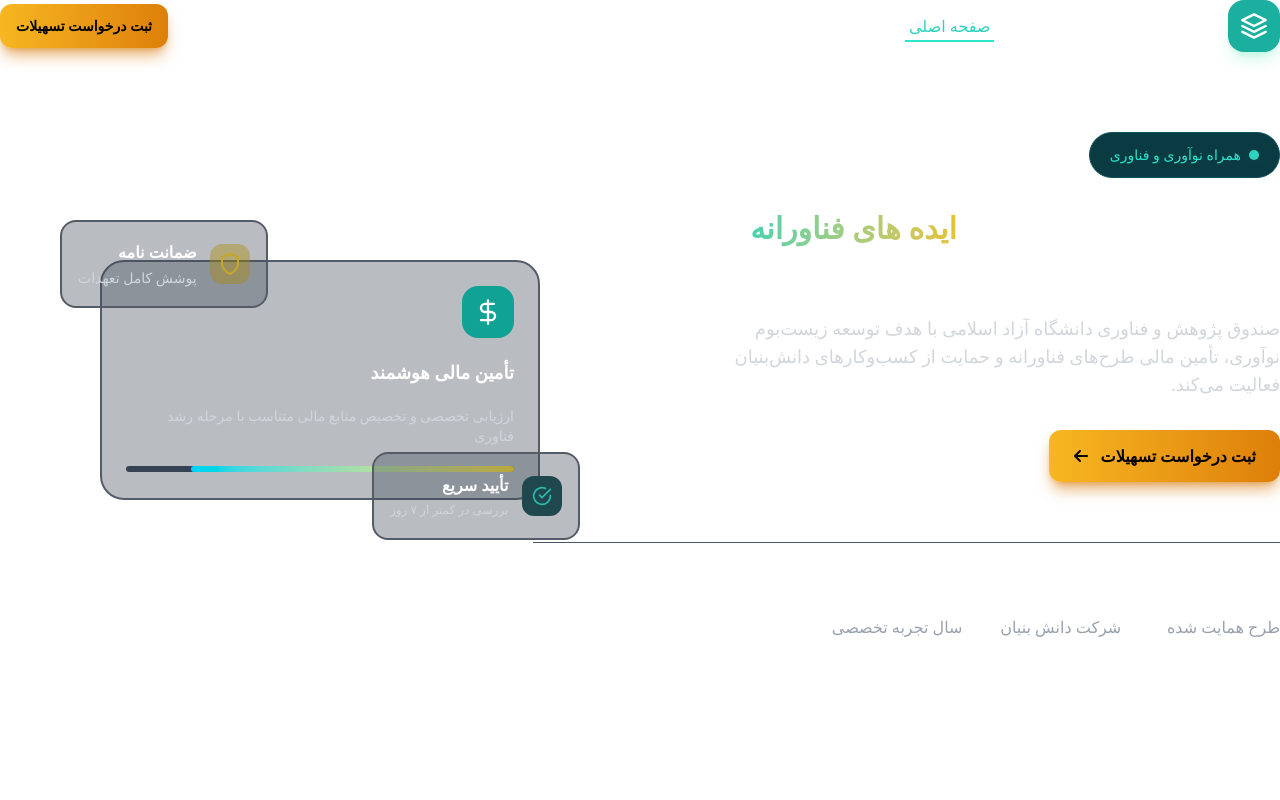
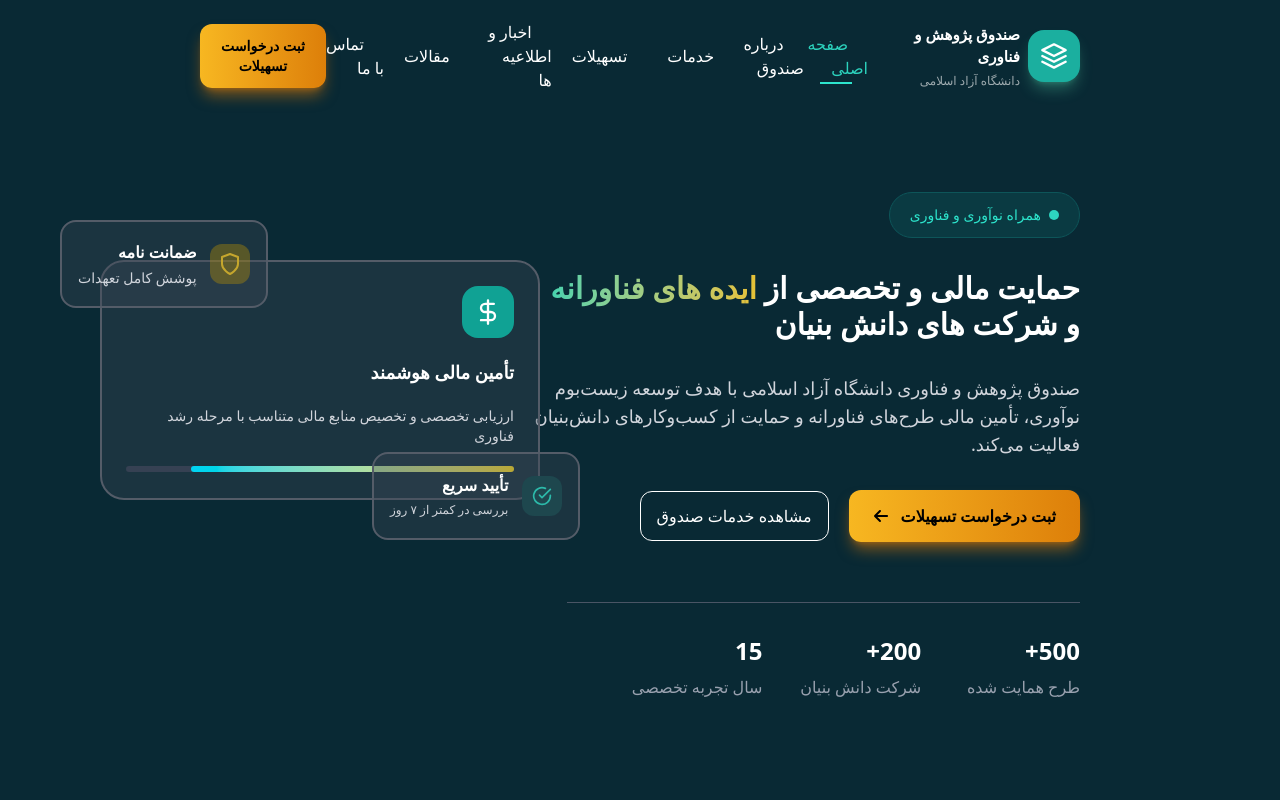
Before and after one commit to sobhanjaferi/Islamic-University, a Next.js app: page / in a window 1280 px wide. Shown: the top 800 px of the page. Built offline with nearby package versions, Linux system fonts and the light colour scheme.

Commit message:
[REFACTORE] layout background

```diff
--- a/src/features/Header/DesktopHeader.tsx
+++ b/src/features/Header/DesktopHeader.tsx
@@ -29,7 +29,7 @@ const DesktopHeader = ({ className, ...otherProps }: Props) => {
 
   return (
     <section
-      className={`w-full hidden xl:flex justify-between items-center ${className}`}
+      className={`w-full hidden xl:flex justify-between items-center bg-[#092934] p-3 sm:p-5 lg:px-50 ${className}`}
       {...otherProps}
     >
       <HeaderLogo />
--- a/src/features/article/Article.tsx
+++ b/src/features/article/Article.tsx
@@ -17,7 +17,7 @@ const Article = () => {
   const observer = useViewPort({ targetRef: observRef });
 
   return (
-    <>
+    <section className="bg-[#092934] lg:px-50 pb-60">
       <section
         ref={observRef}
         className="w-full pt-20 flex flex-col justify-start items-start gap-8"
@@ -64,7 +64,7 @@ const Article = () => {
       </section>
 
       <HeroCarts observer={observer} />
-    </>
+    </section>
   );
 };
 
--- a/src/features/article/HeroCarts.tsx
+++ b/src/features/article/HeroCarts.tsx
@@ -4,7 +4,7 @@ const HeroCarts = ({ observer }: { observer: boolean }) => {
   return (
     <Observer
       observer={observer}
-      className="hidden lg:block absolute left-15 top-55 max-w-130 h-80 -z-10"
+      className="hidden lg:block absolute left-15 top-55 max-w-130 h-80"
     >
       <section className="w-52 h-22 p-4 rounded-2xl border-2 border-[#545c68] bg-[#3f4a575c] absolute left-0 top-0 cart1 flex justify-between items-center z-1">
         <svg
--- a/src/hooks/useViewPort.ts
+++ b/src/hooks/useViewPort.ts
@@ -1,6 +1,6 @@
 "use client";
 
-import { RefObject, useEffect, useRef, useState } from "react";
+import { RefObject, useEffect, useState } from "react";
 
 type Props = {
   targetRef: RefObject<null | HTMLElement>;
```
